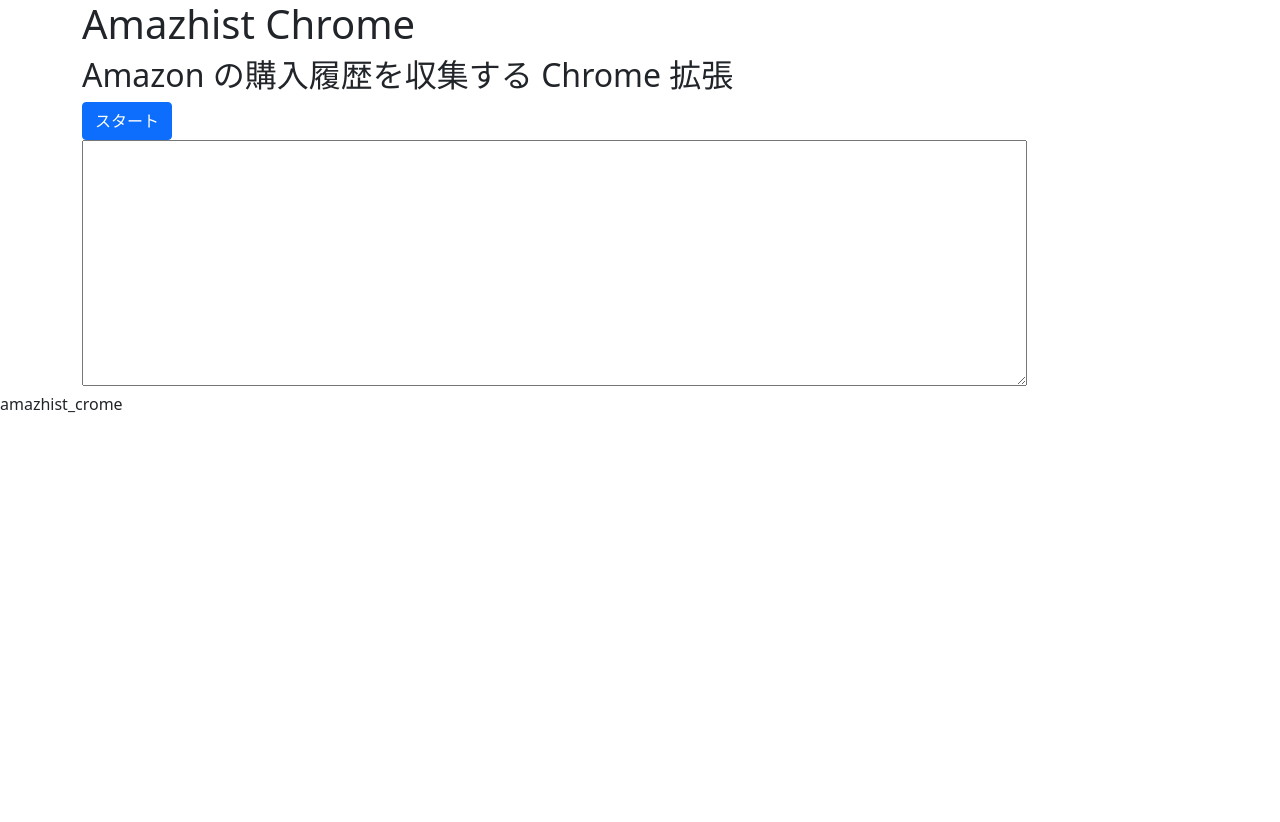
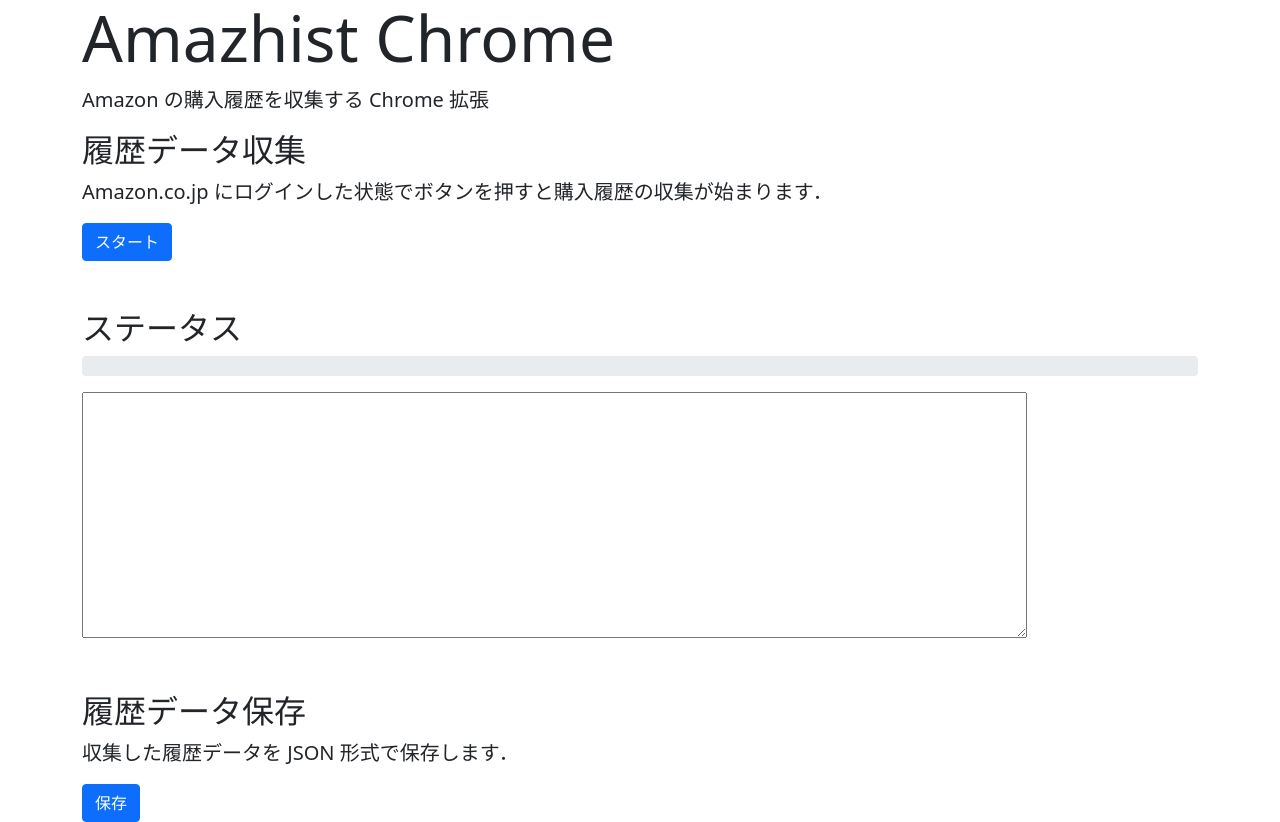
Before and after one commit to kimata/amazhist_chrome, a browser extension: page src/ctrl/index.htm in a window 1280 px wide. Before the commit the page ends 800 px from the top, so only its background shows below. Drawn offline with Linux system fonts and the light colour scheme.

Commit message:
style: レイアウトを調整

```diff
--- a/src/ctrl/index.htm
+++ b/src/ctrl/index.htm
@@ -2,34 +2,45 @@
 <html lang="ja">
     <head>
         <meta charset="utf-8" />
+
         <link rel="stylesheet" href="bootstrap.min.css" />
+        <link rel="stylesheet" href="ctrl.css" />
     </head>
     <body>
-        <section class="hero">
-            <div class="hero-body">
-                <div class="container">
-                    <h1 class="title">Amazhist Chrome</h1>
-                    <h2 class="subtitle">Amazon の購入履歴を収集する Chrome 拡張</h2>
-                </div>
+        <div class="jumbotron">
+            <div class="container">
+                <h1 class="display-3">Amazhist Chrome</h1>
+                <p class="lead">Amazon の購入履歴を収集する Chrome 拡張</p>
             </div>
-        </section>
+        </div>
 
-        <section class="section">
-            <div class="container">
-                <button id="start" class="btn btn-primary">スタート</button>
+        <div class="container mt-2">
+            <h2>履歴データ収集</h2>
+            <p class="lead">Amazon.co.jp にログインした状態でボタンを押すと購入履歴の収集が始まります．</p>
+            <button id="start" class="btn btn-primary">スタート</button>
+        </div>
+
+        <div class="container mt-5">
+            <h2>ステータス</h2>
+
+            <div class="progress" style="height: 20px">
+                <div
+                    class="progress-bar"
+                    role="progressbar"
+                    aria-valuenow="25"
+                    aria-valuemin="0"
+                    aria-valuemax="100"
+                ></div>
             </div>
-        </section>
-        <section class="section">
-            <div class="container">
-                <textarea id="log" rows="10" cols="100" class="overflow-auto"></textarea>
-            </div>
-        </section>
 
-        <footer class="footer">
-            <div class="content has-text-centered">
-                <p>amazhist_crome</p>
-            </div>
-        </footer>
+            <textarea id="log" rows="10" cols="100" class="overflow-auto mt-3"></textarea>
+        </div>
+
+        <div class="container mt-5">
+            <h2>履歴データ保存</h2>
+            <p class="lead">収集した履歴データを JSON 形式で保存します．</p>
+            <button id="save" class="btn btn-primary">保存</button>
+        </div>
 
         <script src="bootstrap.min.js"></script>
         <script src="ctrl.js"></script>
```
